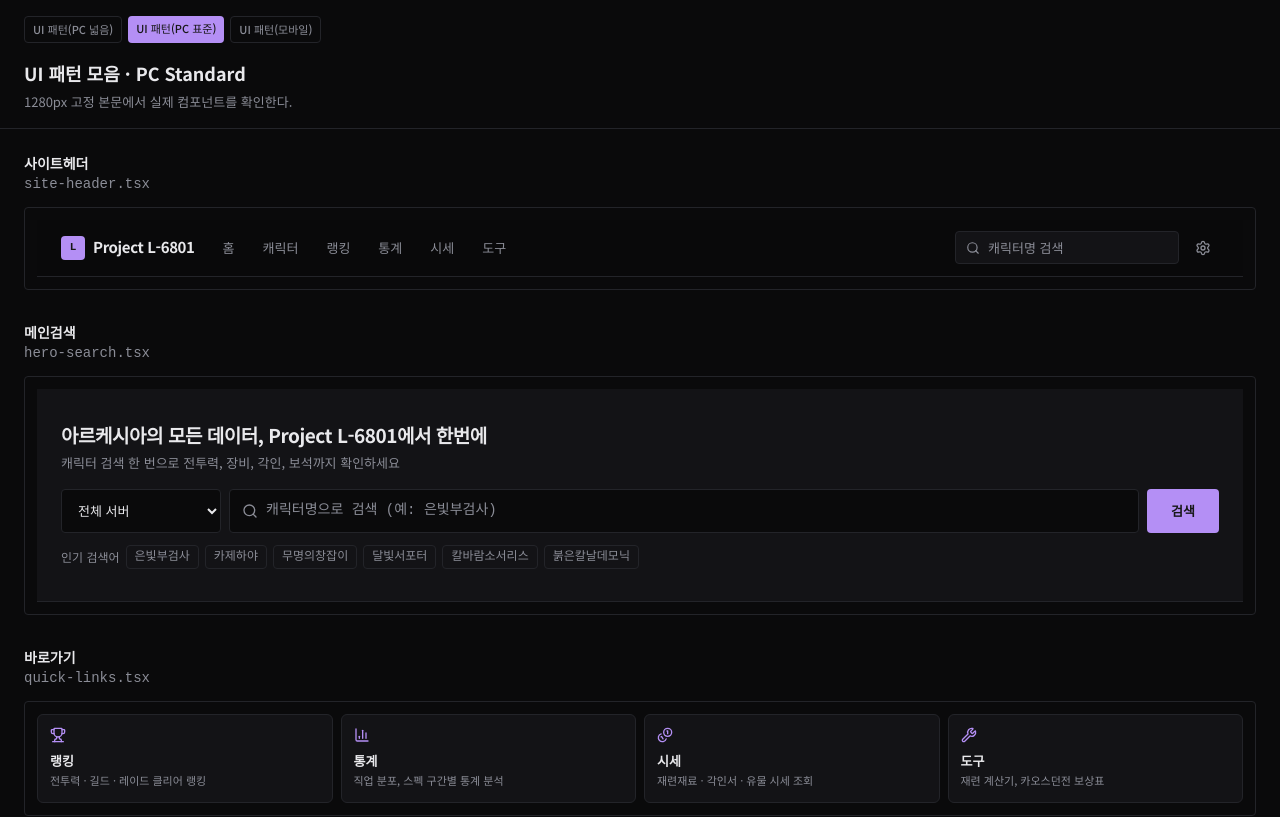
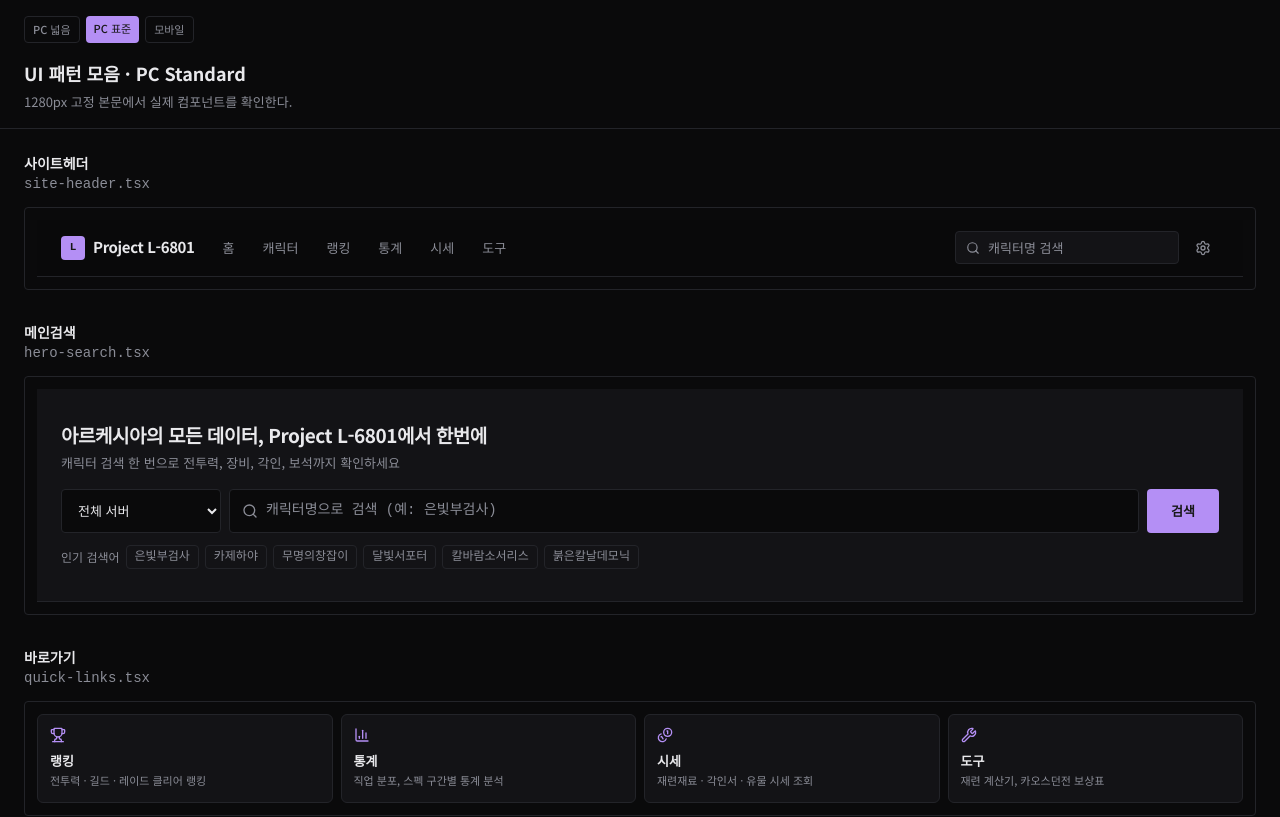
Before and after one commit to fix-a-lot/gi-6801-project-markup, a Next.js app: page /dev/ui-patterns/pc-standard in a window 1280 px wide. Shown: the top 817 px of the page. Built offline with nearby package versions, Linux system fonts and the light colour scheme; a web font is replaced by a local one.

Commit message:
feat: Component Showcase 버튼 순서, 이름 변경

```diff
--- a/app/dev/ui-patterns/mobile/page.tsx
+++ b/app/dev/ui-patterns/mobile/page.tsx
@@ -10,14 +10,24 @@ export default function MobileUiPatternsPage() {
       <div className="mx-auto w-[375px] max-w-full">
         <header className="border-b border-border px-4 py-4">
           <nav className="flex flex-wrap gap-1.5" aria-label="UI 패턴 페이지">
-            <Link href="/dev/ui-patterns/mobile" aria-current="page" className="rounded-sm bg-primary px-2 py-1 text-[11px] font-medium text-primary-foreground">
-              UI 패턴(모바일)
+            <Link
+              href="/dev/ui-patterns/pc-large"
+              className="rounded-sm border border-border px-2 py-1 text-[11px] font-medium text-muted hover:text-foreground"
+            >
+              PC 넓음
             </Link>
-            <Link href="/dev/ui-patterns/pc-standard" className="rounded-sm border border-border px-2 py-1 text-[11px] font-medium text-muted hover:text-foreground">
+            <Link
+              href="/dev/ui-patterns/pc-standard"
+              className="rounded-sm border border-border px-2 py-1 text-[11px] font-medium text-muted hover:text-foreground"
+            >
               PC 표준
             </Link>
-            <Link href="/dev/ui-patterns/pc-large" className="rounded-sm border border-border px-2 py-1 text-[11px] font-medium text-muted hover:text-foreground">
-              PC 넓음
+            <Link
+              href="/dev/ui-patterns/mobile"
+              aria-current="page"
+              className="rounded-sm bg-primary px-2 py-1 text-[11px] font-medium text-primary-foreground"
+            >
+              모바일
             </Link>
           </nav>
           <h1 className="mt-4 text-lg font-bold text-foreground">UI 패턴 모음 · Mobile</h1>
--- a/app/dev/ui-patterns/pc-large/page.tsx
+++ b/app/dev/ui-patterns/pc-large/page.tsx
@@ -10,9 +10,25 @@ export default function PcLargeUiPatternsPage() {
       <div className="mx-auto w-[1440px] max-w-full">
         <header className="border-b border-border px-6 py-4">
           <nav className="flex flex-wrap gap-1.5" aria-label="UI 패턴 페이지">
-            <Link href="/dev/ui-patterns/pc-large" aria-current="page" className="rounded-sm bg-primary px-2 py-1 text-[11px] font-medium text-primary-foreground">UI 패턴(PC 넓음)</Link>
-            <Link href="/dev/ui-patterns/pc-standard" className="rounded-sm border border-border px-2 py-1 text-[11px] font-medium text-muted hover:text-foreground">UI 패턴(PC 표준)</Link>
-            <Link href="/dev/ui-patterns/mobile" className="rounded-sm border border-border px-2 py-1 text-[11px] font-medium text-muted hover:text-foreground">UI 패턴(모바일)</Link>
+            <Link
+              href="/dev/ui-patterns/pc-large"
+              aria-current="page"
+              className="rounded-sm bg-primary px-2 py-1 text-[11px] font-medium text-primary-foreground"
+            >
+              PC 넓음
+            </Link>
+            <Link
+              href="/dev/ui-patterns/pc-standard"
+              className="rounded-sm border border-border px-2 py-1 text-[11px] font-medium text-muted hover:text-foreground"
+            >
+              PC 표준
+            </Link>
+            <Link
+              href="/dev/ui-patterns/mobile"
+              className="rounded-sm border border-border px-2 py-1 text-[11px] font-medium text-muted hover:text-foreground"
+            >
+              모바일
+            </Link>
           </nav>
           <h1 className="mt-4 text-lg font-bold text-foreground">UI 패턴 모음 · PC Large</h1>
           <p className="mt-1 text-[13px] leading-relaxed text-muted">1440px 고정 본문에서 실제 컴포넌트를 확인한다.</p>
@@ -20,8 +36,13 @@ export default function PcLargeUiPatternsPage() {
         <main className="flex flex-col gap-8 px-6 py-6">
           {UI_PATTERNS.map(({slug, name, path, Component}) => (
             <section key={slug} data-component="UI패턴항목" className="flex flex-col gap-3">
-              <div><h2 className="text-[14px] font-bold text-foreground">{name}</h2><p className="font-mono text-[14px] text-muted">{path.split('/').pop()}</p></div>
-              <div className="min-w-0 overflow-hidden rounded-sm border border-border bg-background p-3"><Component /></div>
+              <div>
+                <h2 className="text-[14px] font-bold text-foreground">{name}</h2>
+                <p className="font-mono text-[14px] text-muted">{path.split('/').pop()}</p>
+              </div>
+              <div className="min-w-0 overflow-hidden rounded-sm border border-border bg-background p-3">
+                <Component />
+              </div>
             </section>
           ))}
         </main>
--- a/app/dev/ui-patterns/pc-standard/page.tsx
+++ b/app/dev/ui-patterns/pc-standard/page.tsx
@@ -10,9 +10,25 @@ export default function PcStandardUiPatternsPage() {
       <div className="mx-auto w-[1280px] max-w-full">
         <header className="border-b border-border px-6 py-4">
           <nav className="flex flex-wrap gap-1.5" aria-label="UI 패턴 페이지">
-            <Link href="/dev/ui-patterns/pc-large" className="rounded-sm border border-border px-2 py-1 text-[11px] font-medium text-muted hover:text-foreground">UI 패턴(PC 넓음)</Link>
-            <Link href="/dev/ui-patterns/pc-standard" aria-current="page" className="rounded-sm bg-primary px-2 py-1 text-[11px] font-medium text-primary-foreground">UI 패턴(PC 표준)</Link>
-            <Link href="/dev/ui-patterns/mobile" className="rounded-sm border border-border px-2 py-1 text-[11px] font-medium text-muted hover:text-foreground">UI 패턴(모바일)</Link>
+            <Link
+              href="/dev/ui-patterns/pc-large"
+              className="rounded-sm border border-border px-2 py-1 text-[11px] font-medium text-muted hover:text-foreground"
+            >
+              PC 넓음
+            </Link>
+            <Link
+              href="/dev/ui-patterns/pc-standard"
+              aria-current="page"
+              className="rounded-sm bg-primary px-2 py-1 text-[11px] font-medium text-primary-foreground"
+            >
+              PC 표준
+            </Link>
+            <Link
+              href="/dev/ui-patterns/mobile"
+              className="rounded-sm border border-border px-2 py-1 text-[11px] font-medium text-muted hover:text-foreground"
+            >
+              모바일
+            </Link>
           </nav>
           <h1 className="mt-4 text-lg font-bold text-foreground">UI 패턴 모음 · PC Standard</h1>
           <p className="mt-1 text-[13px] leading-relaxed text-muted">1280px 고정 본문에서 실제 컴포넌트를 확인한다.</p>
@@ -20,8 +36,13 @@ export default function PcStandardUiPatternsPage() {
         <main className="flex flex-col gap-8 px-6 py-6">
           {UI_PATTERNS.map(({slug, name, path, Component}) => (
             <section key={slug} data-component="UI패턴항목" className="flex flex-col gap-3">
-              <div><h2 className="text-[14px] font-bold text-foreground">{name}</h2><p className="font-mono text-[14px] text-muted">{path.split('/').pop()}</p></div>
-              <div className="min-w-0 overflow-hidden rounded-sm border border-border bg-background p-3"><Component /></div>
+              <div>
+                <h2 className="text-[14px] font-bold text-foreground">{name}</h2>
+                <p className="font-mono text-[14px] text-muted">{path.split('/').pop()}</p>
+              </div>
+              <div className="min-w-0 overflow-hidden rounded-sm border border-border bg-background p-3">
+                <Component />
+              </div>
             </section>
           ))}
         </main>
```
